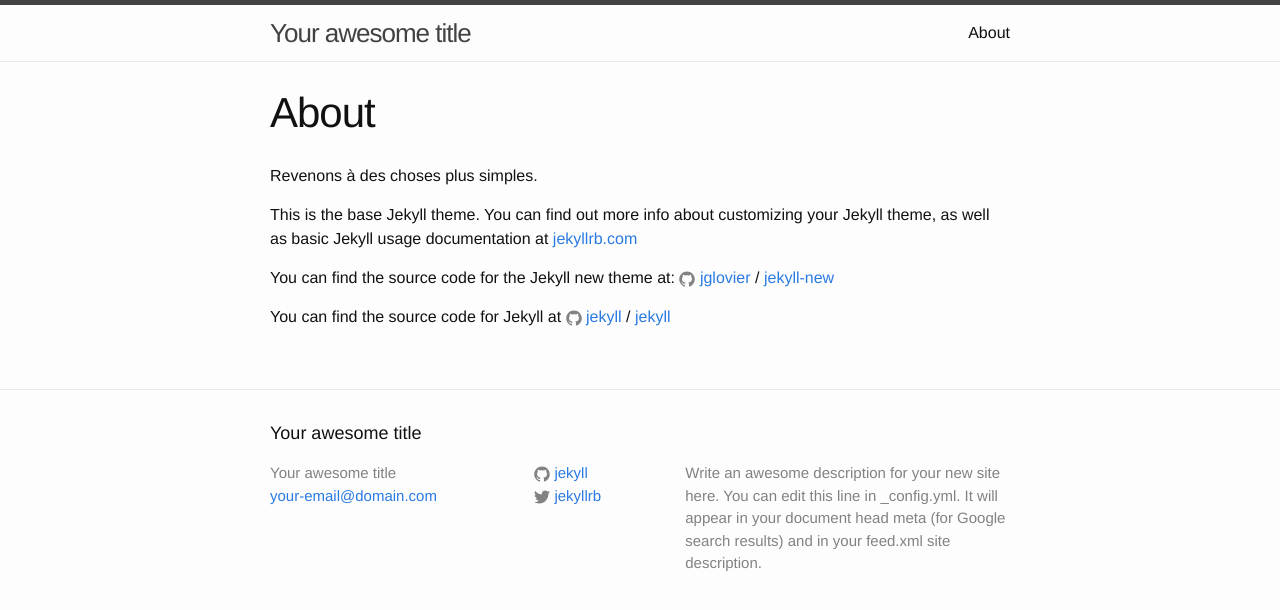
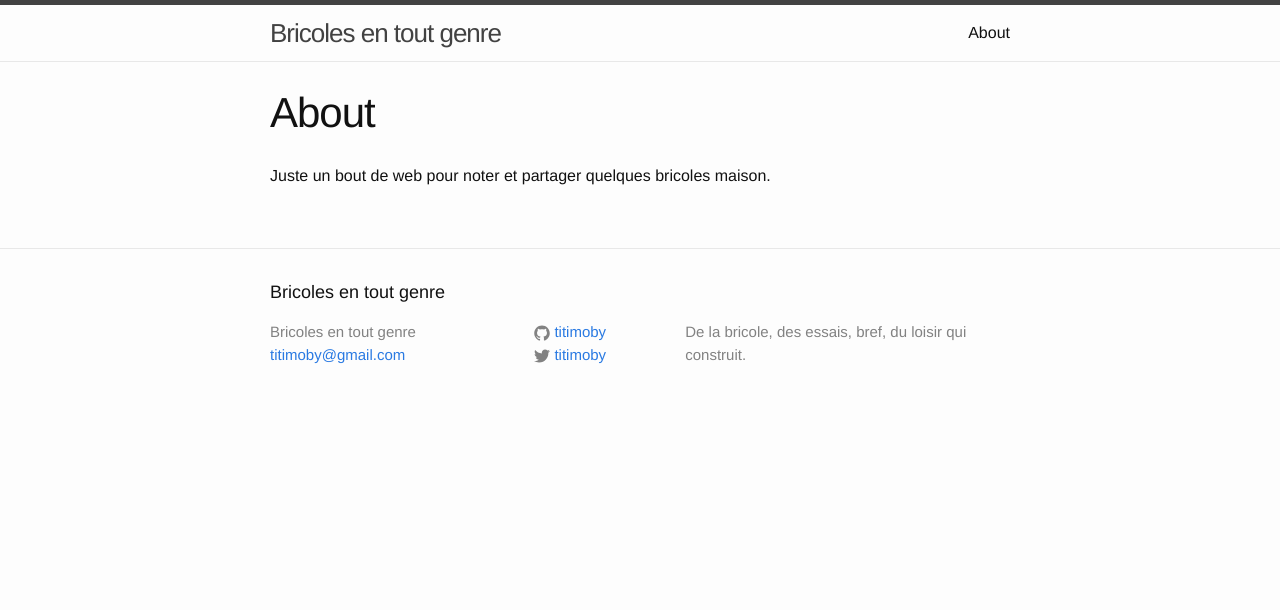
Before and after one commit to titimoby/titimoby.github.io, a Jekyll site: the page built from about.md, in a window 1280 px wide. Shown: the top 610 px of the page. Built offline with Jekyll 4.4.1, drawn with Linux system fonts in a browser that asks for light colours.

Commit message:
premiere bricole

```diff
--- a/_config.yml
+++ b/_config.yml
@@ -6,16 +6,14 @@
 # 'jekyll serve'. If you change this file, please restart the server process.
 
 # Site settings
-title: Your awesome title
-email: your-email@domain.com
+title: Bricoles en tout genre
+email: titimoby@gmail.com
 description: > # this means to ignore newlines until "baseurl:"
-  Write an awesome description for your new site here. You can edit this
-  line in _config.yml. It will appear in your document head meta (for
-  Google search results) and in your feed.xml site description.
+  De la bricole, des essais, bref, du loisir qui construit.
 baseurl: "" # the subpath of your site, e.g. /blog
 url: "http://yourdomain.com" # the base hostname & protocol for your site
-twitter_username: jekyllrb
-github_username:  jekyll
+twitter_username: titimoby
+github_username:  titimoby
 
 # Build settings
 markdown: kramdown
--- a/about.md
+++ b/about.md
@@ -4,14 +4,4 @@ title: About
 permalink: /about/
 ---
 
-Revenons à des choses plus simples.
-
-This is the base Jekyll theme. You can find out more info about customizing your Jekyll theme, as well as basic Jekyll usage documentation at [jekyllrb.com](http://jekyllrb.com/)
-
-You can find the source code for the Jekyll new theme at:
-{% include icon-github.html username="jglovier" %} /
-[jekyll-new](https://github.com/jglovier/jekyll-new)
-
-You can find the source code for Jekyll at
-{% include icon-github.html username="jekyll" %} /
-[jekyll](https://github.com/jekyll/jekyll)
+Juste un bout de web pour noter et partager quelques bricoles maison.
```
Also changed, not shown: _posts/2016-04-30-welcome-to-jekyll.markdown (deleted, +0 -25 lines), _posts/2016-05-06-webcam-bras-articule.markdown (added, +23 -0 lines).
